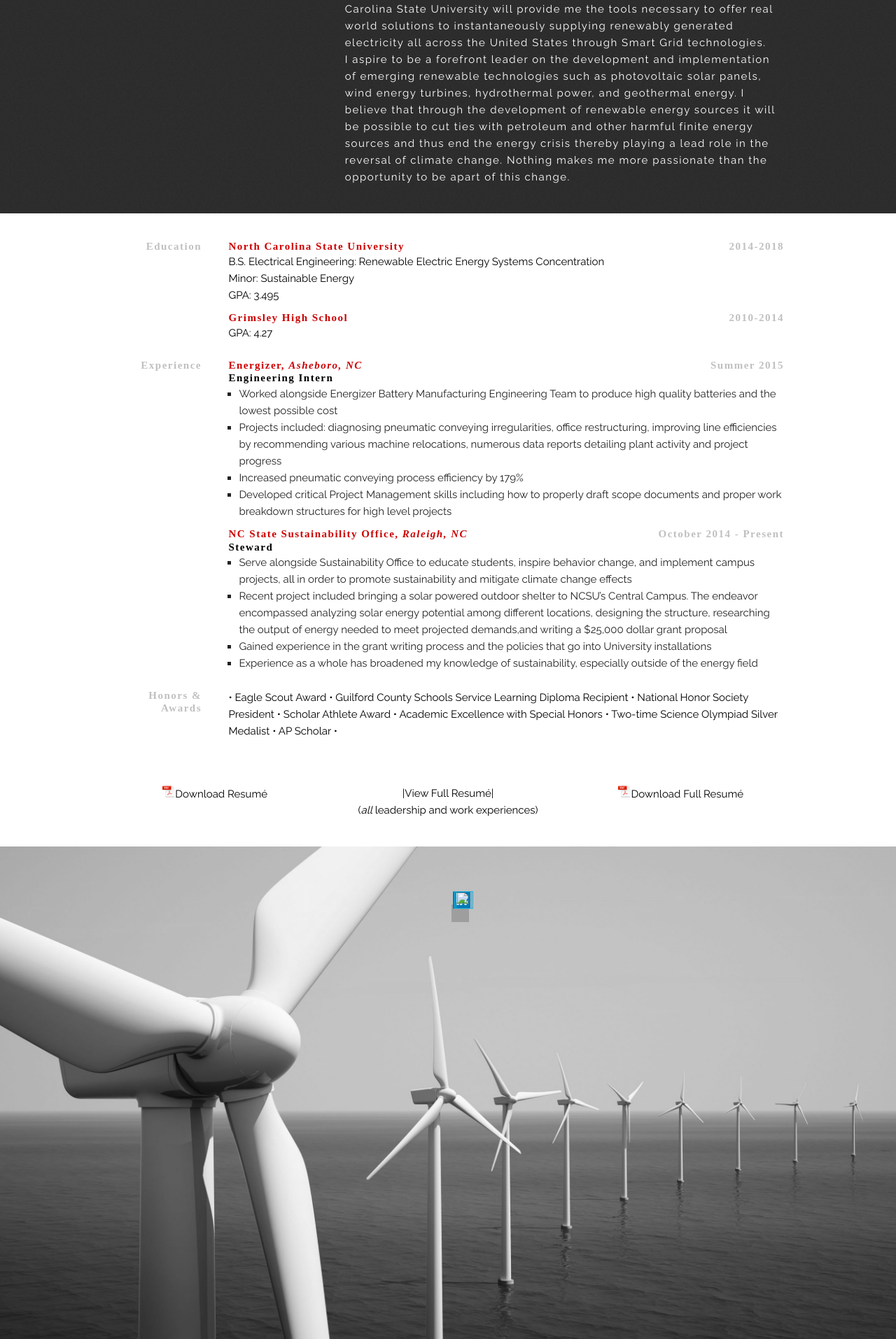
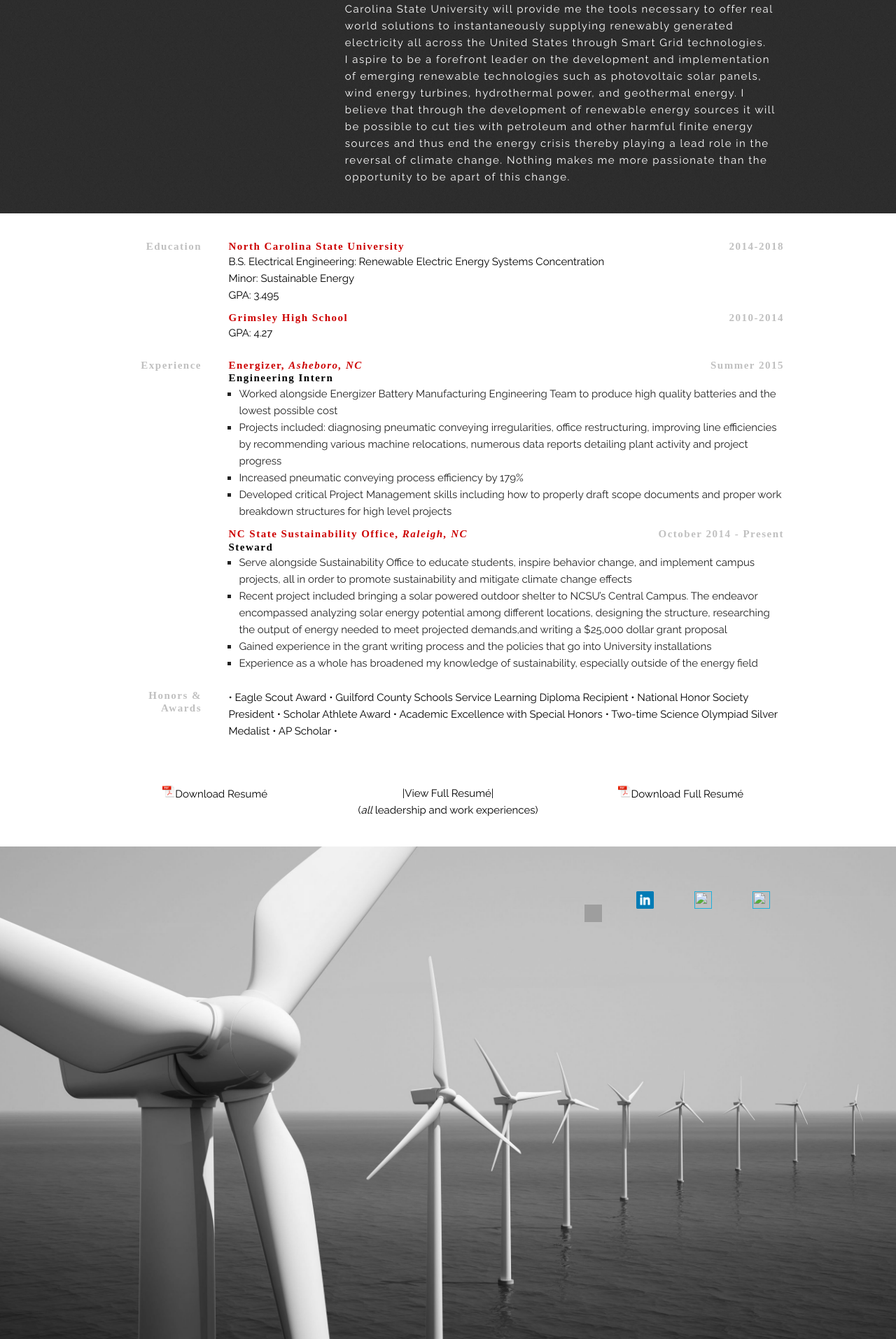
Before and after one commit to jacksoncwilliams/jackson-erin, a Jekyll site: the page built from simpleindex.html, in a window 1280 px wide. Shown: the part 1901-3815 px from the top of the page at 70% size. Built offline with Jekyll 4.4.1, drawn with Linux system fonts in a browser that asks for light colours; some web fonts are replaced; grey boxes are pictures that could not be loaded.

Commit message:
Update simpleindex.html

```diff
--- a/simpleindex.html
+++ b/simpleindex.html
@@ -262,7 +262,7 @@
 </section>
 
 <section id="contact">
-            <div class="container icons">
+            <div class="container">
                         <div class="one column offset-by-eight columns">
                         <h1>
                                     <a href=""><img class="icons" src="images/icon/email.png"></a>
```
